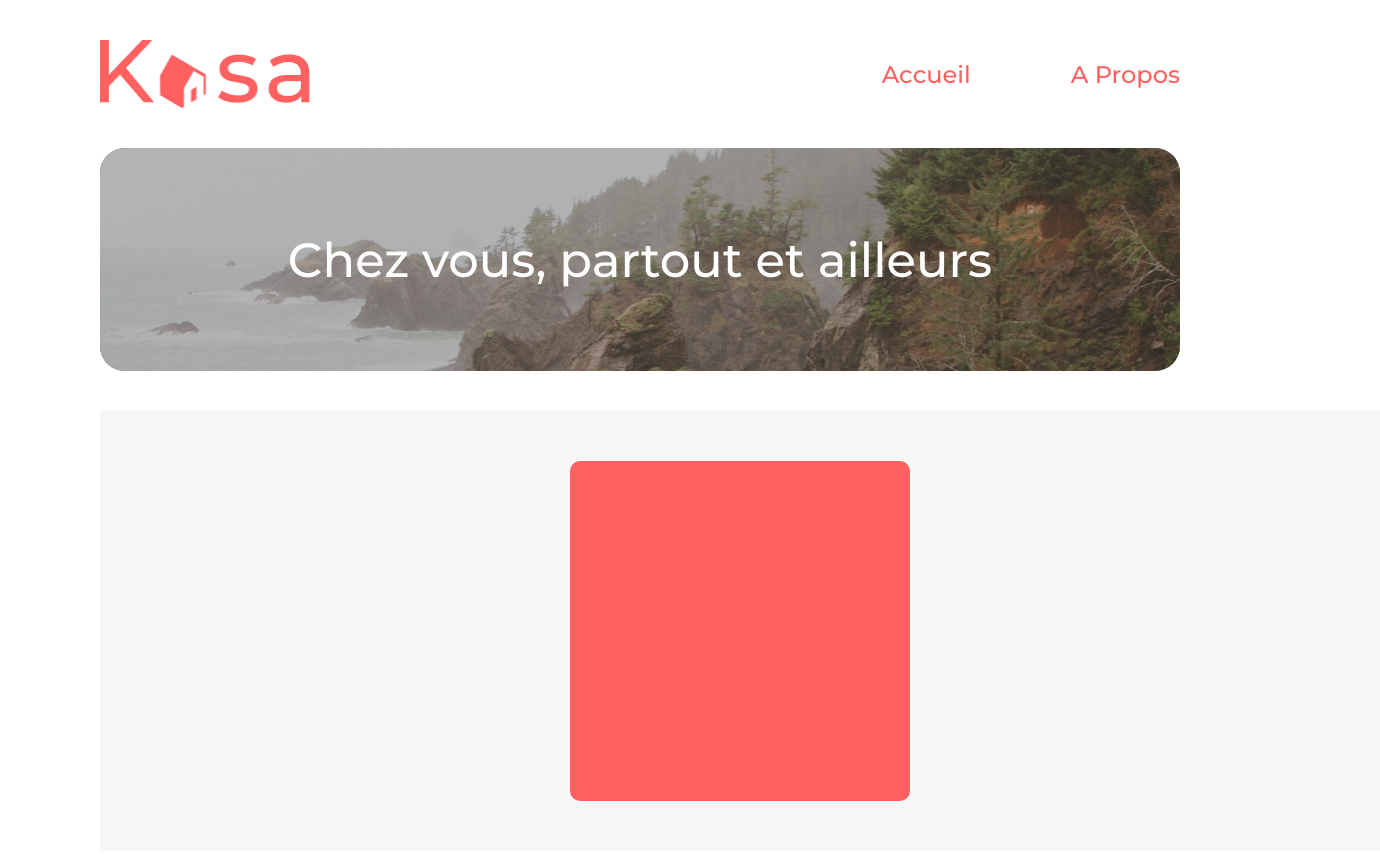
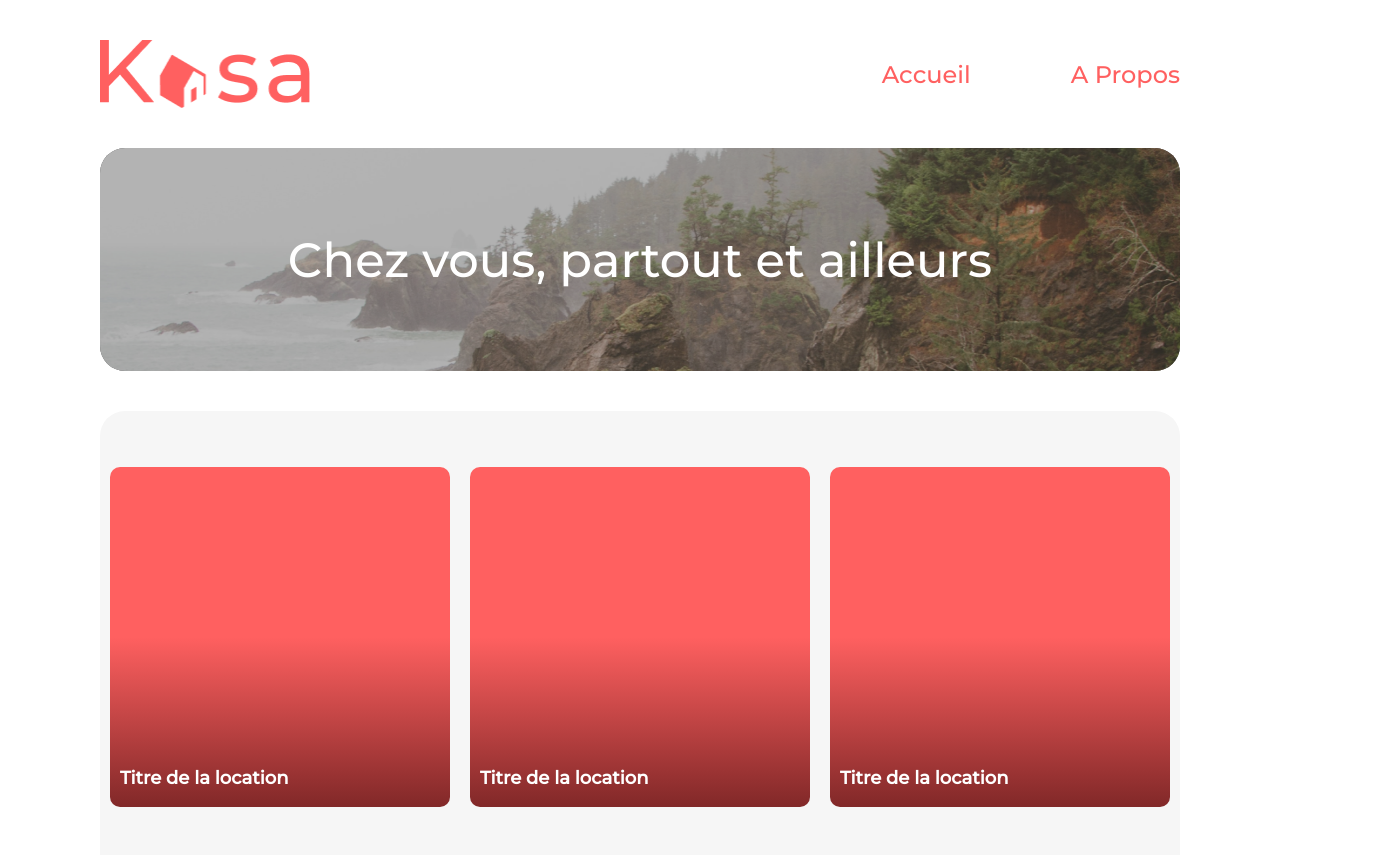
Before and after one commit to bondonflorian/P7_Kasa, a React (Create React App) app: page / in a window 1280 px wide. Shown: the top 855 px of the page, 1380 px wide, since content can reach past the window. Built offline with nearby package versions, Linux system fonts and the light colour scheme.

Commit message:
Reproduction maquette page d'accueil fini

```diff
--- a/src/assets/styles/components/_header.scss
+++ b/src/assets/styles/components/_header.scss
@@ -18,7 +18,8 @@
             font-size: 24px;
 
             &:hover {
-                border-bottom: 1px solid $color-1;
+                /* border-bottom: 1px solid $color-1; */
+                text-decoration-line: underline;
                 /* TODO Modifier le :hover pour définir un trait fixe selon la page ou on se situe(Accueil ou About) */
             }
         }
--- a/src/assets/styles/pages/_home.scss
+++ b/src/assets/styles/pages/_home.scss
@@ -25,26 +25,28 @@
 
 .card {
     display: flex;
-    justify-content: center;
+    justify-content: space-around;
     align-items: center;
+    flex-wrap: wrap;
     background-color: $background;
-    width: 100%;
+    padding: 56px 0 0 0;
+    border-radius: 25px;
     margin: $margin-page;
 
     &__location {
-        background: linear-gradient(180deg, rgb(255, 96, 96) 0%, rgb(255, 96, 96) 100%);
+        background: linear-gradient(180deg, rgba(255, 96, 96, 1) 0%, rgba(255, 96, 96, 1) 50%, rgba(129, 40, 40, 1) 100%);
         border-radius: 10px;
         width: 340px;
         height: 340px;
-        flex-wrap: wrap;
-        margin: 50px 60px;
+        margin-bottom: 50px;
+
     }
 
     & h2 {
-        display: flex;
-        position: absolute;
+        position: relative;
         color: $color-white;
-        bottom: -200px;
+        top: 300px;
         margin-left: 10px;
+        font-size: 18px;
     }
 }
--- a/src/pages/Home.js
+++ b/src/pages/Home.js
@@ -12,8 +12,8 @@ const Home = () => {
                 <div className="card__location">
                     <h2>Titre de la location</h2>
                 </div>
-                {/* Element temporaire pour la mise en page */}
-                {/*                 <div className="card__location">
+                {/* TODO Element temporaire pour la mise en page */}
+                <div className="card__location">
                     <h2>Titre de la location</h2>
                 </div>
                 <div className="card__location">
@@ -27,7 +27,7 @@ const Home = () => {
                 </div>
                 <div className="card__location">
                     <h2>Titre de la location</h2>
-                </div> */}
+                </div>
             </div>
         </div>
     );
```
